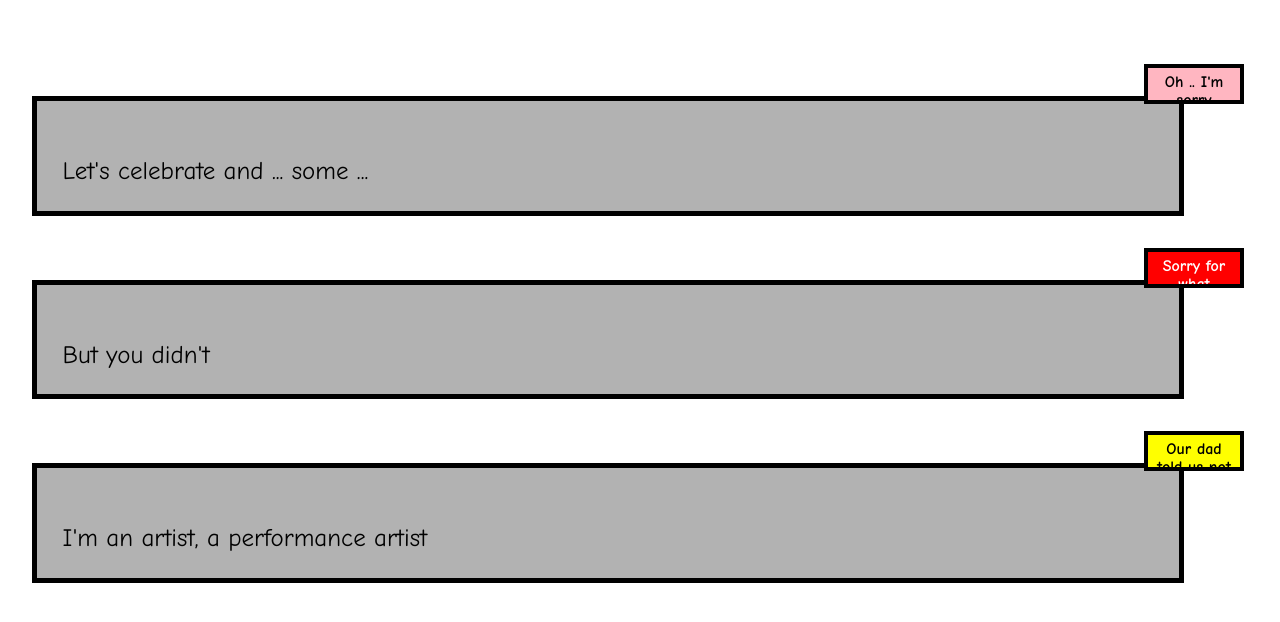
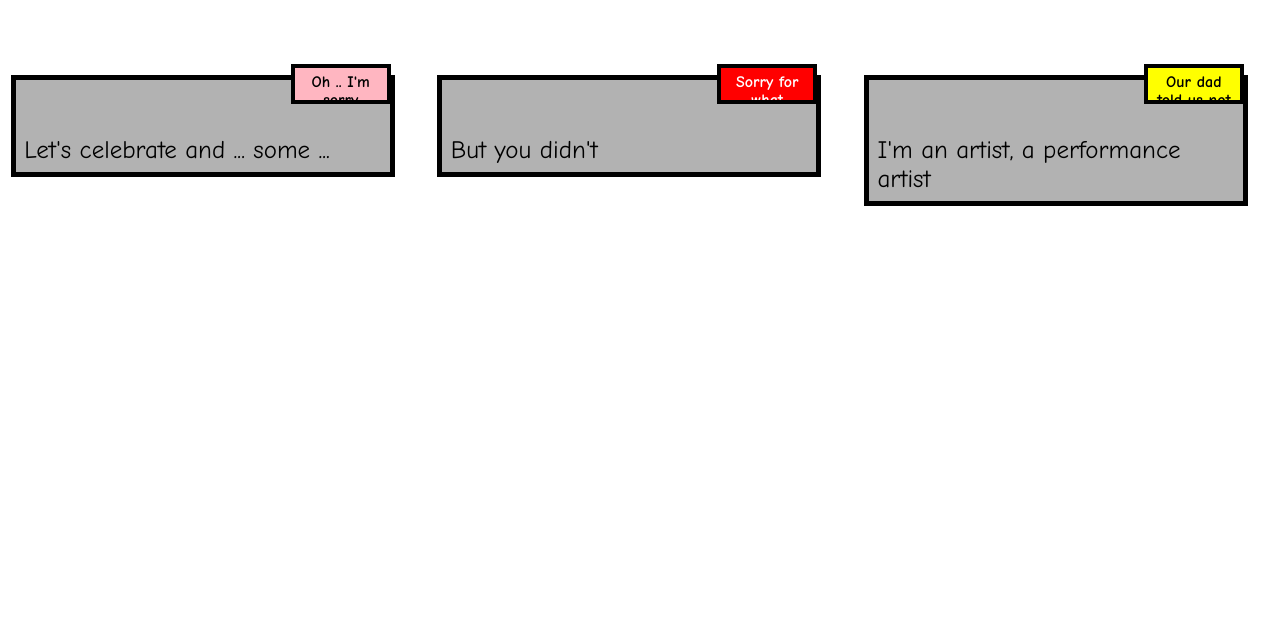
Before and after one commit to Yuranous/yuranous.github.io, a plain HTML site: page index.html in a window 1280 px wide. Drawn offline with Linux system fonts and the light colour scheme.

Commit message:
Changed classes

```diff
--- a/css/index.css
+++ b/css/index.css
@@ -84,7 +84,7 @@ body{
     }
 }
 
-@media (min-width: 0px) and (max-width: 767px) {
+@media (max-width: 767px) {
     .col-sm-12 {
         float: left;
         width: 100%;
--- a/index.html
+++ b/index.html
@@ -9,21 +9,21 @@
 <body>
 
     <div class="row">
-        <div class="col-lg-3 col-md-6 col-sm-12">
+        <div class="col-lg-4 col-md-6 col-sm-12">
             <div class="box">
                 <div class="content-name name1">Oh .. I'm sorry</div>
                 <div class="content">Let's celebrate and ... some ...</div>
             </div>
 
         </div>
-        <div class="col-lg-3 col-md-6 col-sm-12">
+        <div class="col-lg-4 col-md-6 col-sm-12">
             <div class="box">
                 <div class="content-name name2">Sorry for what</div>
                 <div class="content">But you didn't</div>
             </div>
 
         </div>
-        <div class="col-lg-3 col-md-12 col-sm-12">
+        <div class="col-lg-4 col-md-12 col-sm-12">
             <div class="box">
                 <div class="content-name name3">Our dad told us not ot shamed of our ...</div>
                 <div class="content">I'm an artist, a performance artist</div>
```
